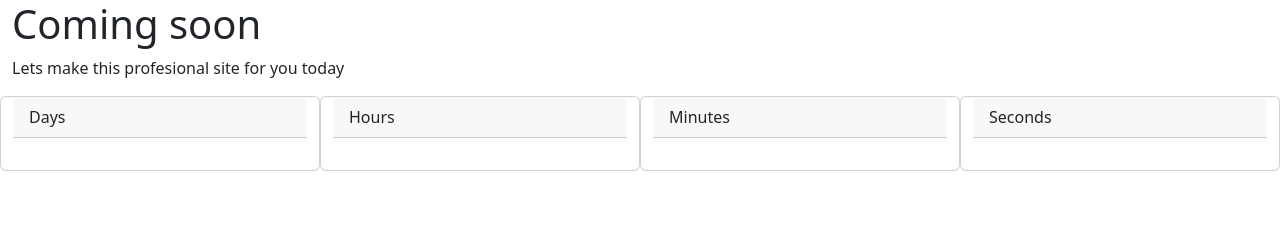
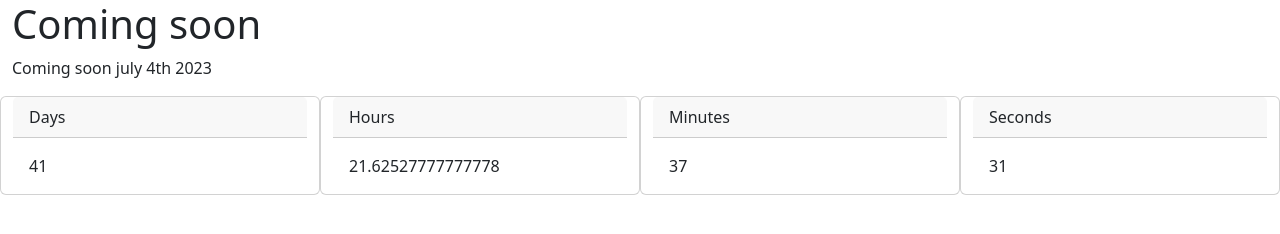
Before and after one commit to Johnson2017-stack/coming-soon-landing-page, a plain HTML site: page index.html in a window 1280 px wide. Drawn offline with nearby package versions, Linux system fonts and the light colour scheme.

Commit message:
added javascript

```diff
--- a/index.html
+++ b/index.html
@@ -10,7 +10,7 @@
 <body>
     <main class="container-fluid">
         <h1>Coming soon</h1>
-        <p>Lets make this profesional site for you today</p>
+        <p>Coming soon july 4th 2023</p>
         <div class="row">
             <div class="card col">
                 <div class="card-header">
--- a/script.js
+++ b/script.js
@@ -0,0 +1,22 @@
+let daysElement = document.getElementById("days");
+let hoursElement = document.getElementById("hours");
+let minutesElement = document.getElementById("minutes");
+let secondsElement = document.getElementById("seconds");
+
+let countDownUntil = new Date("july 04, 2023 00:01:00").getTime();
+
+
+let tick = setInterval(function(){
+    let currentTime = new Date().getTime();
+    let difference = countDownUntil - currentTime;
+
+    let days =  Math.floor(difference /(1000 * 60 * 60 *24));
+    let hours =  Math.floor(difference % (1000 * 60 * 60 *24) ) / (1000 * 60 * 60);
+    let minutes =  Math.floor(difference % (1000 * 60 * 60 ) / (1000 * 60));
+    let seconds =  Math.floor(difference %(1000 * 60) / 1000);
+
+    daysElement.innerHTML = days;
+    hoursElement.innerHTML = hours;
+    minutesElement.innerHTML = minutes;
+    secondsElement.innerHTML = seconds;
+}, 1000)
```
